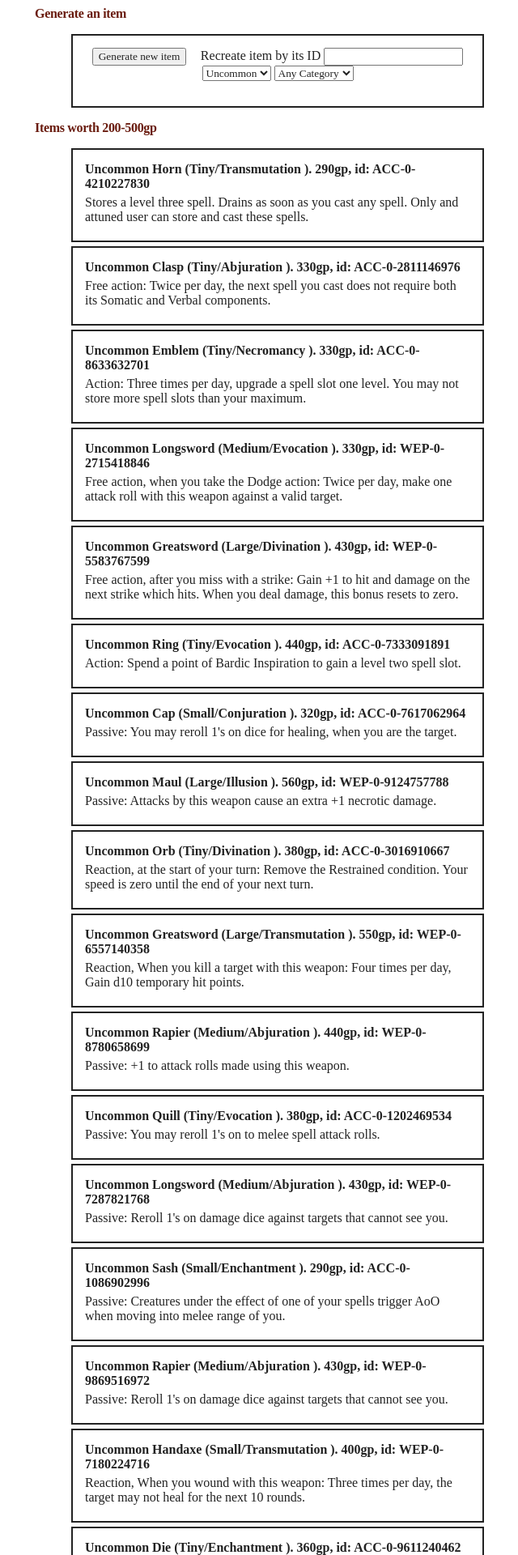
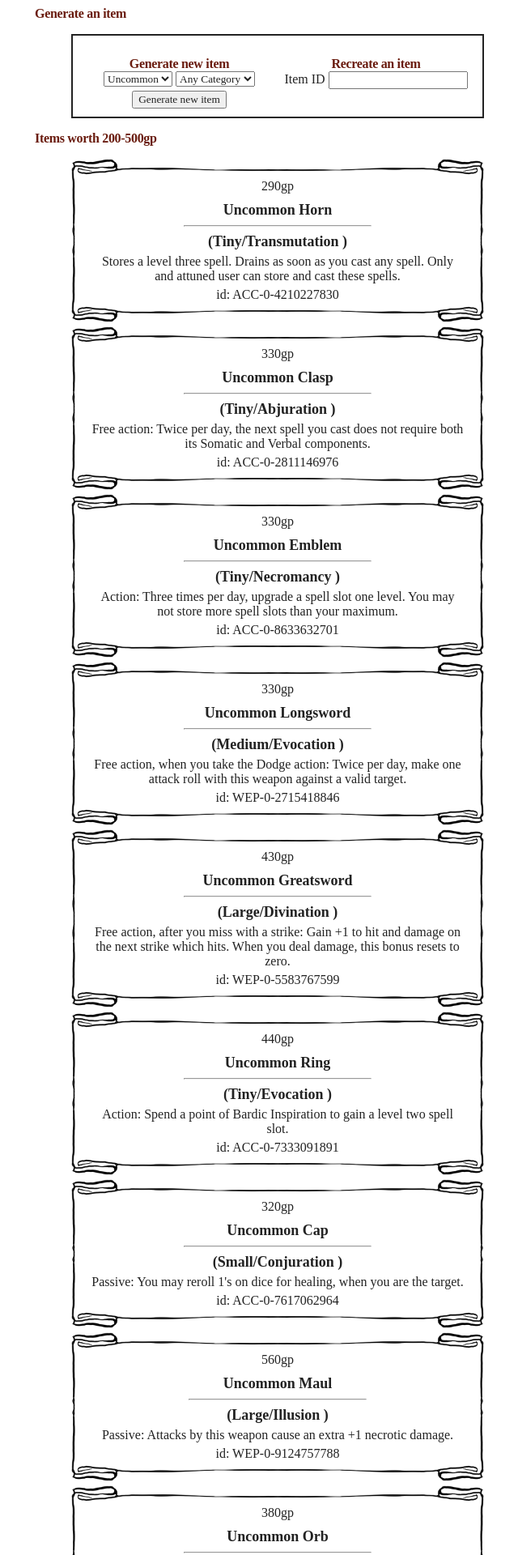
Before and after one commit to abregado/easyroleplay, a Jekyll site: the page built from itemgenerator.html, in a window 1280 px wide. Shown: the top 1920 px of the page at 81% size, without its empty margins (297-937 px from the left). Built offline with Jekyll 4.4.1, drawn with Linux system fonts in a browser that asks for light colours; some of the changed text lies outside the part shown.

Commit message:
items are displayed on paper scrolls

```diff
--- /dev/null
+++ b/_includes/item-generator-options.html
@@ -0,0 +1,22 @@
+<div class="generate-item-box">
+    <div class="side-by-side">
+        <div class="rarity-select">
+            <h3>Generate new item</h3>
+            <select id="raritySelectionSelect">
+                <option value="0">Uncommon</option>
+                <option value="2">Rare</option>
+            </select>
+            <select id="itemTypeSelect">
+                <option value="Any">Any Category</option>
+                <option value="Weapons">Weapons</option>
+            </select>
+            <input type="button" id="random-item-btn" value="Generate new item">
+        </div>
+        <div class="regenerate">
+            <h3>Recreate an item</h3>
+            <label for="recreate-item-tb">Item ID</label>
+            <input type="text" id="recreate-item-tb" name="item-id-text-box">
+        </div>
+    </div>
+</div>
+<figure id="generated-item"></figure>
--- a/itemgenerator.html
+++ b/itemgenerator.html
@@ -12,6 +12,7 @@ layout: default
 
 <h3>Generate an item</h3>
 <figure id="generate-item">
+    {% include item-generator-options.html %}
 </figure>
 
 <h3>Items worth 200-500gp</h3>
--- a/itemgenerator.js
+++ b/itemgenerator.js
@@ -22,7 +22,7 @@
     run() {
         const itemCount = 50;
 
-        this.#insertHTML('generate-item', this.#createItemGenerationBox());
+        //this.#insertHTML('generate-item', this.#createItemGenerationBox());
 
         for (let i=0;i<itemCount;i++){
             let seed = Math.floor(Math.random() * 10000000000);
@@ -60,16 +60,18 @@
     #createItemCard(inputData, strongLevelables, itemId) {
         var html = '';
 
-        html += '<div class="item"><ul>';
-
-        html += `<div class="desc">${inputData.rarity} ${inputData.description} (${inputData.size}/${inputData.magic}). ${inputData.price}gp, id: ${itemId}</div>`;
-
+        html += '<div class="item"><div class="item-inner">';
+        html += `<div class="item-id">${inputData.price}gp</div>`;
+        html += `<div class="item-name">${inputData.rarity} ${inputData.description}</div>`;
+        html += '<hr>';
+        html += `<div class="item-desc">(${inputData.size}/${inputData.magic})</div>`;
+        html += '<ul>';
         inputData.effects.forEach(entry => {
             const filledText = entry.GenerateText(strongLevelables);
             html += `<li class="effect">${filledText}</li>`
         });
-
-        html += '</ul></div>';
+        html += '</ul>';
+        html += `<div class="item-id">id: ${itemId}</div></div></div>`;
 
         return html;
     }
@@ -99,33 +101,33 @@
         el.innerHTML = el.innerHTML + html;
     }
 
-    #createItemGenerationBox() {
-        var html = '';
-
-        html += '<div class="generate-item-box">';
-        html += '  <div class="side-by-side">';
-        html += '    <div><input type="button" id="random-item-btn" value="Generate new item"></div>';
-        html += '    <div>';
-        html += '        <label for="item-id-text-box">Recreate item by its ID</label>';
-        html += '         <input type="text" id="recreate-item-tb" name="item-id-text-box">';
-        html += '    </div>';
-        html += '  </div>';
-        html += '  <div class="rarity-select">';
-        html += '    <select id="raritySelectionSelect">';
-        html += '      <option value="0">Uncommon</option>';
-        html += '      <option value="2">Rare</option>';
-        html += '    </select>';
-        html += '    <select id="itemTypeSelect">';
-        html += '      <option value="Any">Any Category</option>';
-        html += '      <option value="Accessories">Accessories</option>';
-        html += '      <option value="Weapons">Weapons</option>';
-        html += '    </select>';
-        html += '  </div>';
-        html += '<figure id="generated-item"></figure>';
-        html += '</div>';
-
-        return html;
-    }
+    // #createItemGenerationBox() {
+    //     var html = '';
+    //
+    //     html += '<div class="generate-item-box">';
+    //     html += '  <div class="side-by-side">';
+    //     html += '    <div><input type="button" id="random-item-btn" value="Generate new item"></div>';
+    //     html += '    <div>';
+    //     html += '        <label for="item-id-text-box">Recreate item by its ID</label>';
+    //     html += '         <input type="text" id="recreate-item-tb" name="item-id-text-box">';
+    //     html += '    </div>';
+    //     html += '  </div>';
+    //     html += '  <div class="rarity-select">';
+    //     html += '    <select id="raritySelectionSelect">';
+    //     html += '      <option value="0">Uncommon</option>';
+    //     html += '      <option value="2">Rare</option>';
+    //     html += '    </select>';
+    //     html += '    <select id="itemTypeSelect">';
+    //     html += '      <option value="Any">Any Category</option>';
+    //     html += '      <option value="Accessories">Accessories</option>';
+    //     html += '      <option value="Weapons">Weapons</option>';
+    //     html += '    </select>';
+    //     html += '  </div>';
+    //     html += '<figure id="generated-item"></figure>';
+    //     html += '</div>';
+    //
+    //     return html;
+    // }
 
     #createEventListeners() {
         var randomItemBtn = document.getElementById('random-item-btn');
--- a/style.scss
+++ b/style.scss
@@ -10,12 +10,12 @@ $horizontalRule: #9c2b1b;
     font-family: "Titillium Web";
     color: #222222;
     p {
-        margin-top: 0em;
+        margin-top: 0;
     }
     li {
         font-family: "Titillium Web";
         color: #222222;
-        margin-top: 0em;
+        margin-top: 0;
     }
     h1 {
         font-family: "Cormorant SC SemiBold";
@@ -37,7 +37,7 @@ $horizontalRule: #9c2b1b;
         font-weight: bold;
         letter-spacing : -0.02em;
         font-size: 1em;
-        margin-bottom: 0em;
+        margin-bottom: 0;
     }
     ul {
         margin-top: 0;
@@ -48,30 +48,63 @@ $horizontalRule: #9c2b1b;
     strong.randomelement {
         color: darkslateblue;
     }
+
+    div.effectList {
+        li.effect {
+            margin-bottom: 15px;
+        }
+    }
+}
+
 div.generate-item-box {
     border-color: #222222;
     border-width: 2px;
     border-style: solid;
-        padding: 15px;
+    padding: 10px;
     margin: 5px;
-    }
+
     div.side-by-side {
         display: flex;
         justify-content: space-around;
     }
+
     div.rarity-select {
         text-align: center;
+        width:50%;
     }
+
+    div.regenerate {
+        text-align: center;
+        width:50%;
+    }
+
+    #random-item-btn {
+        margin-top: 5px;
+    }
+
+    #generated-item {
+        margin: 0;
+        padding: 0;
+
+    }
+}
+
 div.item {
-        border-color: #222222;
-        border-width: 2px;
-        border-style: solid;
-        padding: 15px;
+    border: 80px solid transparent;
+    padding: 5px;
     margin: 5px;
+    border-image: url("paper-corner.png") 123 stretch;
+    display: block;
+    vertical-align: middle;
+    text-align: center;
+
+    div.item-inner{
+        margin: -60px;
+        display: inline-block;
 
         ul {
             padding: 0;
-            margin: 0;
+            margin: 5px 0 0 0;
         }
 
         li.effect {
@@ -80,17 +113,25 @@ $horizontalRule: #9c2b1b;
             margin: 0 0 5px;
         }
 
-        div.desc {
+        .item-desc {
+            font-size: large;
             font-weight: bold;
             margin-bottom: 5px;
         }
+
+        hr {
+            width: 50%;
         }
-    div.effectList {
-        li.effect {
-            margin-bottom: 15px;
+
+
+        .item-name {
+            font-size: large;
+            font-weight: bold;
+            margin-top: 10px;
         }
     }
 }
+
 div.container {
     width: 600px;
     margin-left:auto;
```
Also changed, not shown: paper-corner.png (added). Lines whose indentation alone changed are shown as unchanged.
